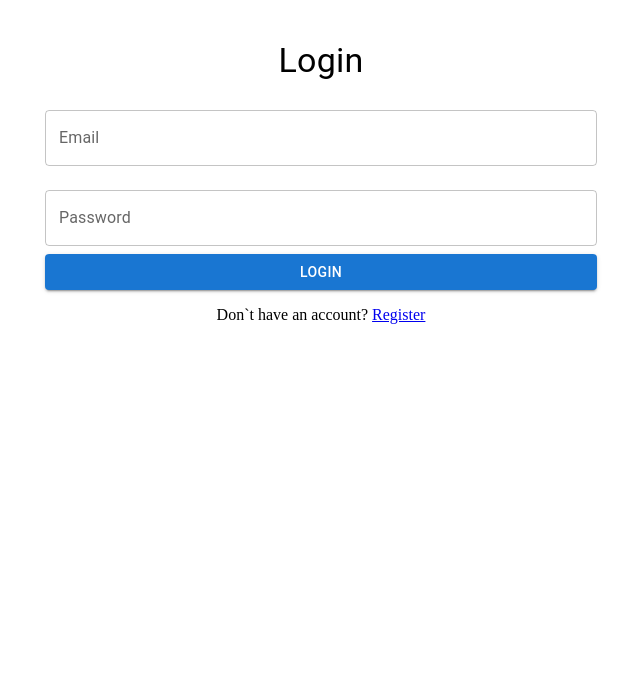
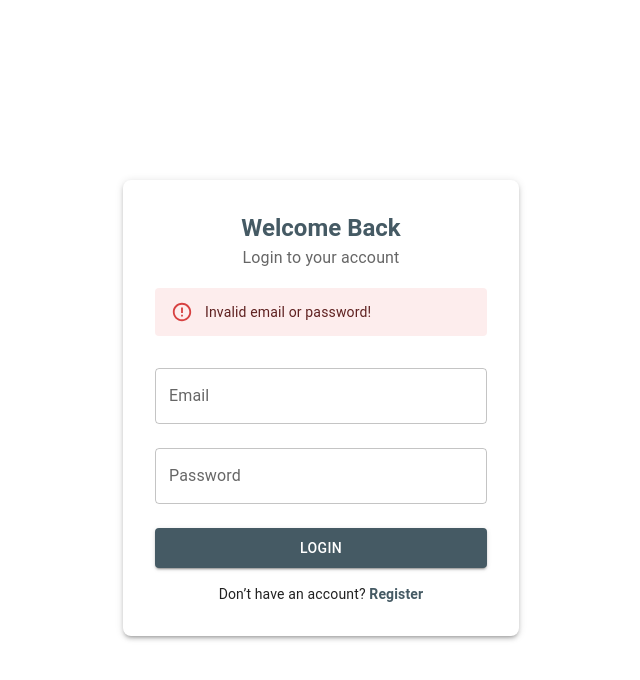
Before and after one commit to rhevagiant/UKK2025_XIIPPLG2_7905, a React (Vite) app: page / in a window 1280 px wide. Both pictures are taken after a click on the button "LOGIN". Shown: the top 680 px of the page, without its empty margins (319-959 px from the left). Built offline with nearby package versions, Linux system fonts and the light colour scheme; no server answers.

Commit message:
middleware

```diff
--- a/src/App.jsx
+++ b/src/App.jsx
@@ -1,27 +1,31 @@
-import {  BrowserRouter as Router, Routes, Route } from "react-router-dom";
+import { BrowserRouter as Router, Routes, Route } from "react-router-dom";
+import { AuthProvider } from "./store/context/authContext";
+import ProtectedRoute from "./store/middleware/protectedRoute";
+import SidebarNavbar from "./component/sidebar/sidebar";
+import Dashboard from "./component/screen/dashboard/dashboard";
 import Login from "./component/screen/auth/login";
 import Register from "./component/screen/auth/register";
-import Dashboard from "./component/screen/dashboard/dashboard";
-import SidebarNavbar from "./component/sidebar/sidebar";
 import Profile from "./component/screen/profile/profile";
 import Tasks from "./component/screen/tasks/tasks";
 
+export default function App() {
+  return (
+    <AuthProvider>
+      <Router>
+        <Routes>
+          <Route path="/" element={<Login />} />
+          <Route path="/register" element={<Register />} />
 
 
-export default function App() {
-  return (
-    <>
-        <Router>
-          <Routes>
-            <Route path="/" element={<Login/>}/>
-            <Route path="/register" element={<Register/>}/>
-            <Route path="/*" element={<SidebarNavbar/>}>
-             <Route path="dashboard" element={<Dashboard/>}/>
-             <Route path="tasks" element={<Tasks />}/>
-             <Route path="profile" element={<Profile/>}/>
+          <Route element={<ProtectedRoute />}>
+            <Route path="/*" element={<SidebarNavbar />}>
+              <Route path="dashboard" element={<Dashboard />} />
+              <Route path="tasks" element={<Tasks />} />
+              <Route path="profile" element={<Profile />} />
             </Route>
-          </Routes>
-        </Router>
-    </>
-  )
+          </Route>
+        </Routes>
+      </Router>
+    </AuthProvider>
+  );
 }
--- a/src/component/screen/auth/login.jsx
+++ b/src/component/screen/auth/login.jsx
@@ -1,29 +1,52 @@
 import { useState } from "react";
-import { TextField, Button, Container, Typography, Box } from "@mui/material";
+import { TextField, Button, Container, Typography, Box, Paper, Alert, Collapse } from "@mui/material";
 import { useNavigate } from "react-router-dom";
+import { useAuth } from "../../../store/context/authContext";
 import { login } from "../../../store/endpoint/auth/authAPI";
+import { bluegray } from "../../../themes/color";
 
 const Login = () => {
   const [email, setEmail] = useState("");
   const [password, setPassword] = useState("");
+  const [error, setError] = useState("");
+  const { login: setAuth } = useAuth();
   const navigate = useNavigate();
 
   const handleLogin = async () => {
+    setError("");
     try {
       const response = await login({ email, password });
+
       if (response) {
-        sessionStorage.setItem("isLoggedIn", "true");
+        setAuth();
+        console.log("Login sukses!");
         navigate("/dashboard");
       }
     } catch (error) {
       console.error("Login failed:", error);
+      setError("Invalid email or password!");
     }
   };
 
   return (
-    <Container maxWidth="sm">
-      <Box textAlign="center" mt={5}>
-        <Typography variant="h4" gutterBottom>Login</Typography>
+    <Container maxWidth="xs">
+      <Box display="flex" justifyContent="center" alignItems="center" height="100vh">
+        <Paper elevation={3} sx={{ padding: 4, borderRadius: 2, width: "100%" }}>
+          <Box textAlign="center" mb={2}>
+            <Typography variant="h5" fontWeight="bold" sx={{ color: bluegray[700] }}>
+              Welcome Back
+            </Typography>
+            <Typography variant="subtitle1" color="textSecondary">
+              Login to your account
+            </Typography>
+          </Box>
+
+          <Collapse in={Boolean(error)}>
+            <Alert severity="error" sx={{ mb: 2 }}>
+              {error}
+            </Alert>
+          </Collapse>
+
           <TextField
             label="Email"
             variant="outlined"
@@ -41,15 +64,28 @@ const Login = () => {
             value={password}
             onChange={(e) => setPassword(e.target.value)}
           />
-        <Button variant="contained" color="primary" fullWidth onClick={handleLogin}>
+
+          <Button
+            variant="contained"
+            fullWidth
+            sx={{
+              mt: 2,
+              padding: 1,
+              backgroundColor: bluegray[700],
+              ":hover": { backgroundColor: bluegray[500] },
+            }}
+            onClick={handleLogin}
+          >
             Login
           </Button>
-        <p className="text-sm text-center mt-2">
-          Don`t have an account?{" "}
-          <a href="/register" className="text-blue-500">
+
+          <Typography variant="body2" textAlign="center" mt={2}>
+            Don’t have an account?{" "}
+            <a href="/register" style={{ color: bluegray[700], textDecoration: "none", fontWeight: "bold" }}>
               Register
             </a>
-        </p>
+          </Typography>
+        </Paper>
       </Box>
     </Container>
   );
--- a/src/component/screen/auth/register.jsx
+++ b/src/component/screen/auth/register.jsx
@@ -10,6 +10,7 @@ import {
   Paper,
   Link,
 } from "@mui/material";
+import { bluegray } from "../../../themes/color";
 
 const Register = () => {
   const [formData, setFormData] = useState({
@@ -60,9 +61,18 @@ const Register = () => {
 
   return (
     <Container maxWidth="sm">
-      <Paper elevation={3} sx={{ p: 4, mt: 5, textAlign: "center" }}>
-        <Typography variant="h5" fontWeight="bold" gutterBottom>
-          Register
+      <Paper
+        elevation={4}
+        sx={{
+          p: 4,
+          mt: 5,
+          borderRadius: 3,
+          textAlign: "center",
+          backgroundColor: "#f9f9f9",
+        }}
+      >
+        <Typography variant="h4" fontWeight="bold" gutterBottom sx={{color: bluegray[700]}}>
+          Create Account
         </Typography>
 
         {error && (
@@ -80,6 +90,7 @@ const Register = () => {
               onChange={handleChange}
               required
               fullWidth
+              variant="outlined"
             />
             <TextField
               label="Full Name"
@@ -88,6 +99,7 @@ const Register = () => {
               onChange={handleChange}
               required
               fullWidth
+              variant="outlined"
             />
             <TextField
               label="Email"
@@ -97,6 +109,7 @@ const Register = () => {
               onChange={handleChange}
               required
               fullWidth
+              variant="outlined"
             />
             <TextField
               label="Password"
@@ -108,17 +121,31 @@ const Register = () => {
               error={!!passwordError}
               helperText={passwordError}
               fullWidth
+              variant="outlined"
             />
-            <Button type="submit" variant="contained" color="primary" disabled={!!passwordError} fullWidth>
+            <Button
+              type="submit"
+              variant="contained"
+              fullWidth
+              sx={{
+                mt: 1,
+                py: 1.5,
+                fontSize: "1rem",
+                textTransform: "none",
+                borderRadius: 2,
+                backgroundColor: bluegray[700],
+                ":hover": { backgroundColor: bluegray[500] },
+              }}
+            >
               Register
             </Button>
           </Box>
         </form>
 
-        <Typography variant="body2" sx={{ mt: 2 }}>
+        <Typography variant="body2" sx={{ mt: 3 }}>
           Already have an account?{" "}
-          <Link href="/" underline="hover">
-            Login
+          <Link href="/" underline="hover" sx={{color: bluegray[700]}}>
+            <strong>Login here</strong>
           </Link>
         </Typography>
       </Paper>
--- a/src/component/sidebar/sidebar.jsx
+++ b/src/component/sidebar/sidebar.jsx
@@ -4,12 +4,13 @@ import DashboardIcon from "@mui/icons-material/Dashboard";
 import AssignmentIcon from "@mui/icons-material/Assignment";
 import { bluegray } from "../../themes/color";
 import { useState } from "react";
-import { logout } from "../../store/endpoint/auth/authAPI";
+import { useAuth } from "../../store/context/authContext";
 import Swal from "sweetalert2";
 
 const drawerWidth = 240;
 
 const SidebarNavbar = () => {
+  const { logout } = useAuth();
   const navigate = useNavigate();
   const [anchorEl, setAnchorEl] = useState(null);
 
@@ -40,6 +41,7 @@ const SidebarNavbar = () => {
         try {
           await logout();
           localStorage.removeItem("userId");
+          localStorage.removeItem("isAuthenticated");
           navigate("/");
         } catch (error) {
           console.error("Logout error:", error);
--- /dev/null
+++ b/src/store/context/authContext.jsx
@@ -0,0 +1,35 @@
+import { createContext, useContext, useState, useEffect } from "react";
+
+const AuthContext = createContext(null);
+
+export function AuthProvider({ children }) {
+  const [isAuthenticated, setIsAuthenticated] = useState(
+    localStorage.getItem("isAuthenticated") === "true"
+  );
+
+  useEffect(() => {
+    const storedAuth = localStorage.getItem("isAuthenticated") === "true";
+    setIsAuthenticated(storedAuth);
+  }, []);
+
+  const login = () => {
+    setIsAuthenticated(true);
+    localStorage.setItem("isAuthenticated", "true");
+  };
+
+  const logout = () => {
+    setIsAuthenticated(false);
+    localStorage.removeItem("isAuthenticated");
+    localStorage.removeItem("userId");
+  };
+
+  return (
+    <AuthContext.Provider value={{ isAuthenticated, login, logout }}>
+      {children}
+    </AuthContext.Provider>
+  );
+}
+
+export function useAuth() {
+  return useContext(AuthContext);
+}
--- /dev/null
+++ b/src/store/middleware/protectedRoute.jsx
@@ -0,0 +1,12 @@
+import { Navigate, Outlet } from "react-router-dom";
+import { useAuth } from "../context/authContext";
+
+export default function ProtectedRoute() {
+  const { isAuthenticated } = useAuth();
+
+  if (!isAuthenticated) {
+    return <Navigate to="/" replace />;
+  }
+
+  return <Outlet />;
+}
```
Lines whose indentation alone changed are shown as unchanged.
